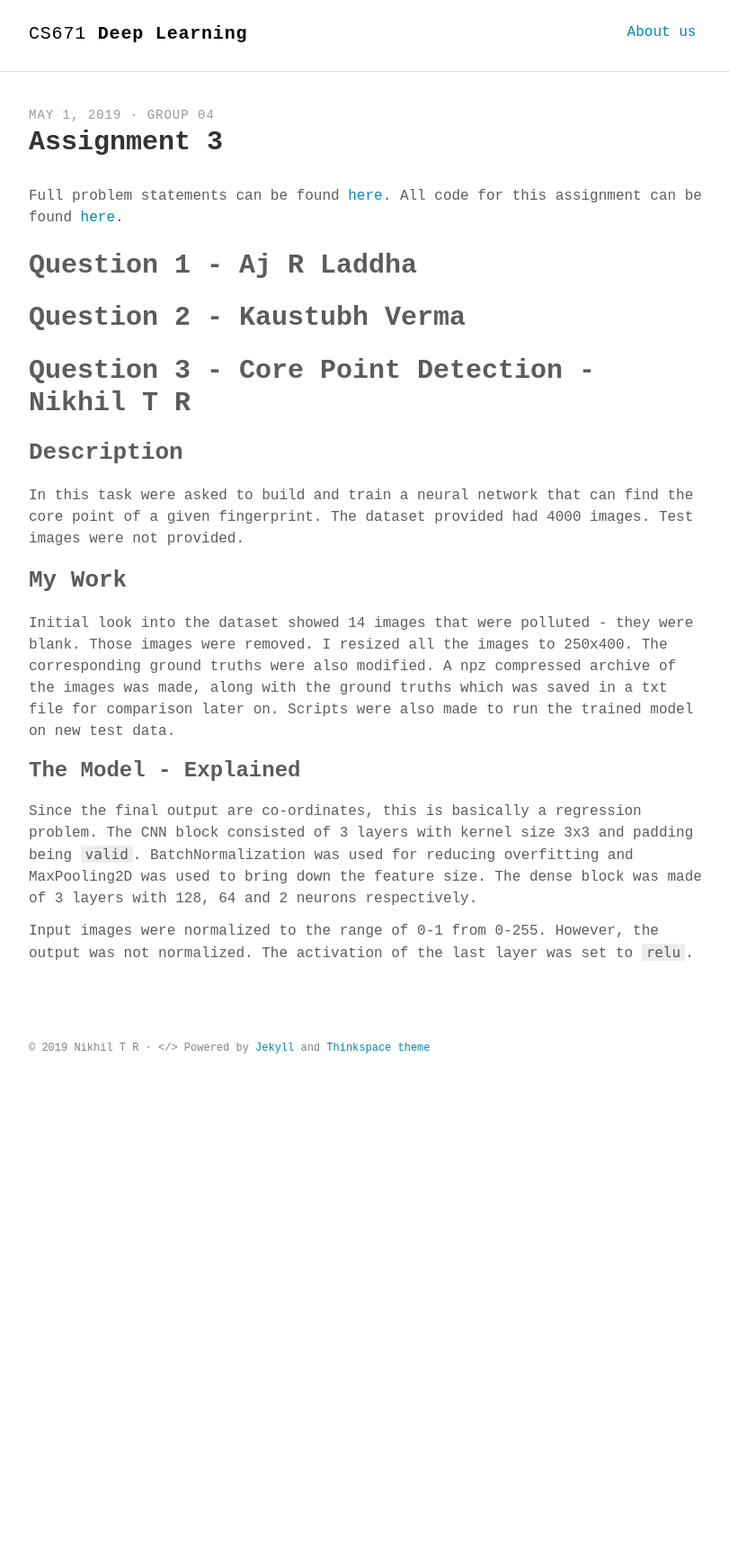
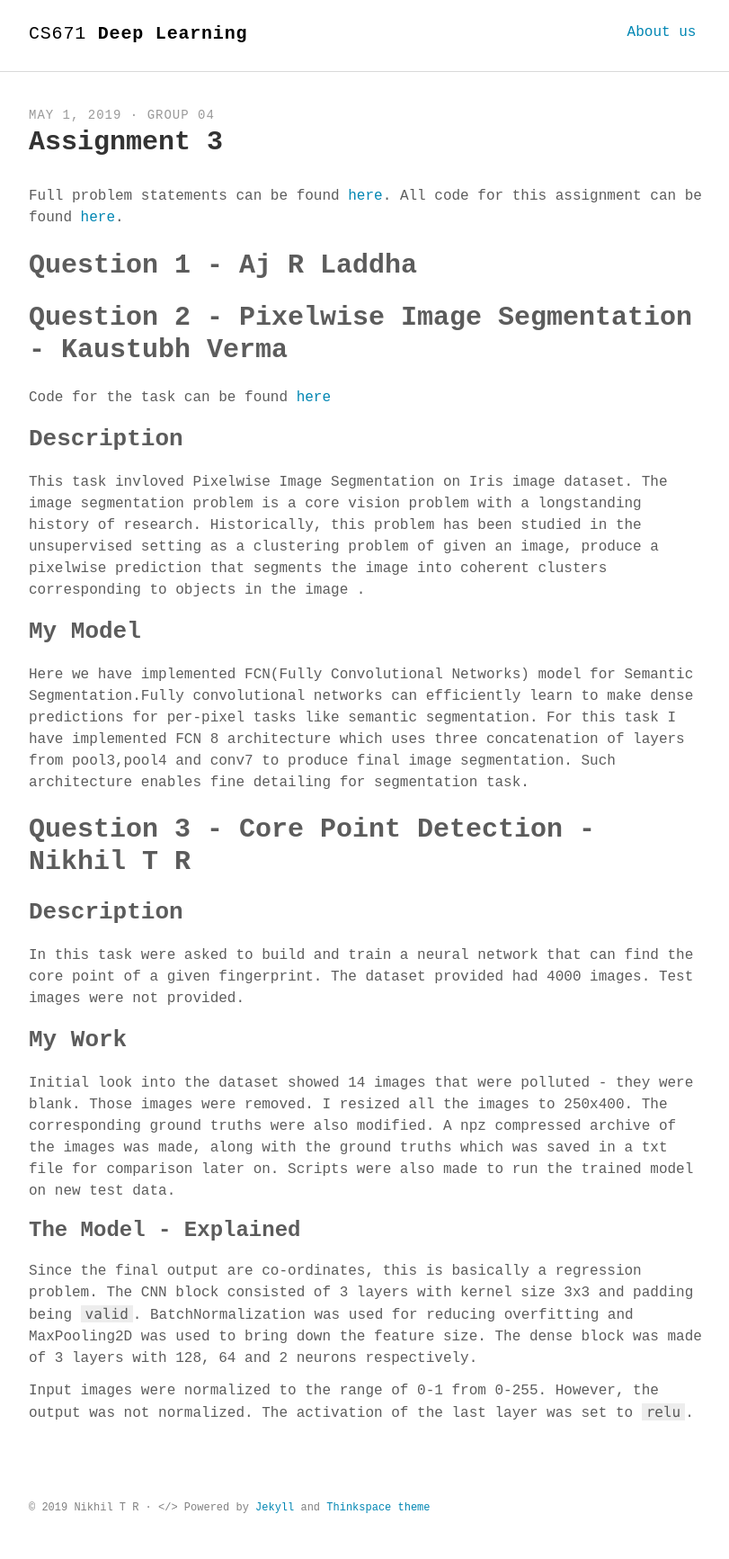
Before and after one commit to Kaustubh1Verma/CS671_Deep-Learning_2019, a Jekyll site: the page built from _posts/2019-05-01-Assignment-3.md, in a window 1280 px wide. Shown: the whole page at 90% size, without its empty margins (232-1043 px from the left). Built offline with Jekyll 4.4.1, drawn with Linux system fonts in a browser that asks for light colours; some web fonts are replaced; before the commit the page ends 1222 px from its top, so only the background shows below that.

Commit message:
Update 2019-05-01-Assignment-3.md

```diff
--- a/_posts/2019-05-01-Assignment-3.md
+++ b/_posts/2019-05-01-Assignment-3.md
@@ -8,7 +8,16 @@ author	: "Group 04"
 Full problem statements can be found [here](https://github.com/42niks/CS671-Deep-Learning-2019/blob/master/Assignments/Assignment_3/CS671_Assignment_3_2019_.pdf). All code for this assignment can be found [here](https://github.com/42niks/CS671-Deep-Learning-2019/tree/master/Assignments/Assignment_3).
 
 # Question 1 - Aj R Laddha
-# Question 2 - Kaustubh Verma
+# Question 2 - Pixelwise Image Segmentation - Kaustubh Verma
+Code for the task can be found [here](https://github.com/42niks/CS671-Deep-Learning 2019/tree/master/Assignments/Assignment_3/Q2)
+
+## Description
+This task invloved Pixelwise Image Segmentation on Iris image dataset. The image segmentation problem is a core vision problem with a longstanding history of research. Historically, this problem has been studied in the unsupervised setting as a clustering problem of given an image, produce a pixelwise prediction that segments the image into coherent clusters corresponding to objects in the image .
+
+## My Model
+Here we have implemented FCN(Fully Convolutional Networks) model for Semantic Segmentation.Fully convolutional networks can efficiently learn to make dense predictions for per-pixel tasks like semantic segmentation. For this task I have implemented FCN 8 architecture which uses three concatenation of layers from pool3,pool4 and conv7 to produce final image segmentation. Such architecture enables fine detailing for segmentation task.
+
+
 # Question 3 - Core Point Detection - Nikhil T R
 
 ## Description
```
